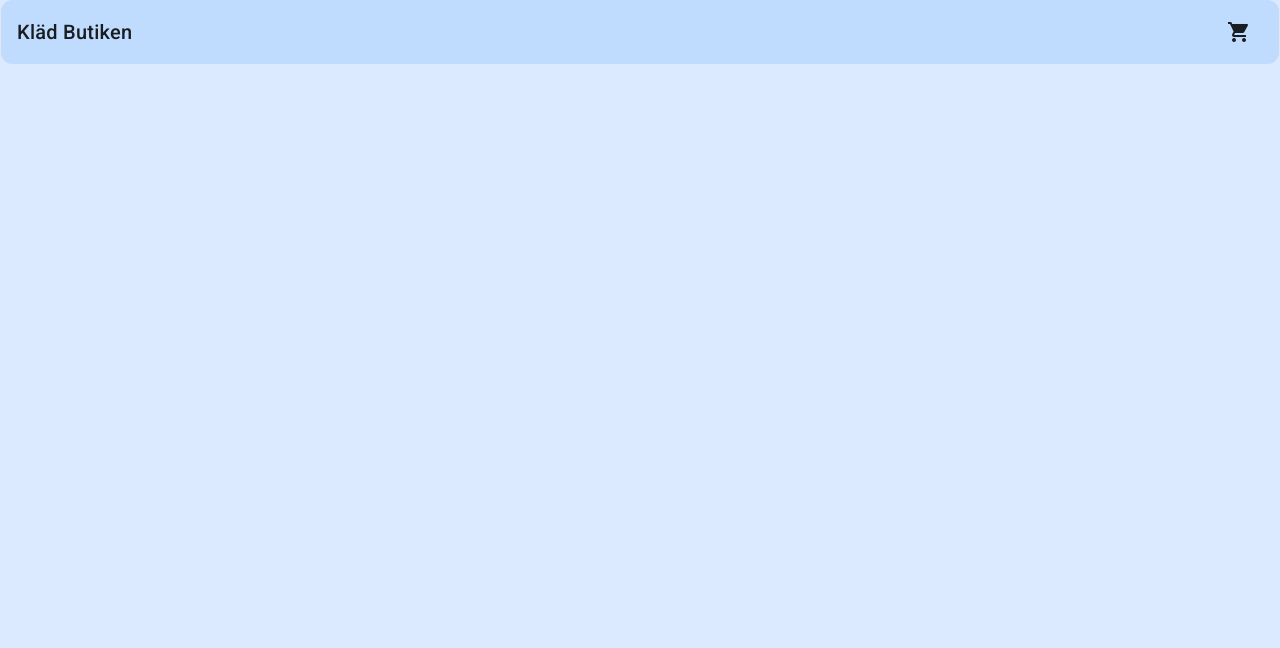
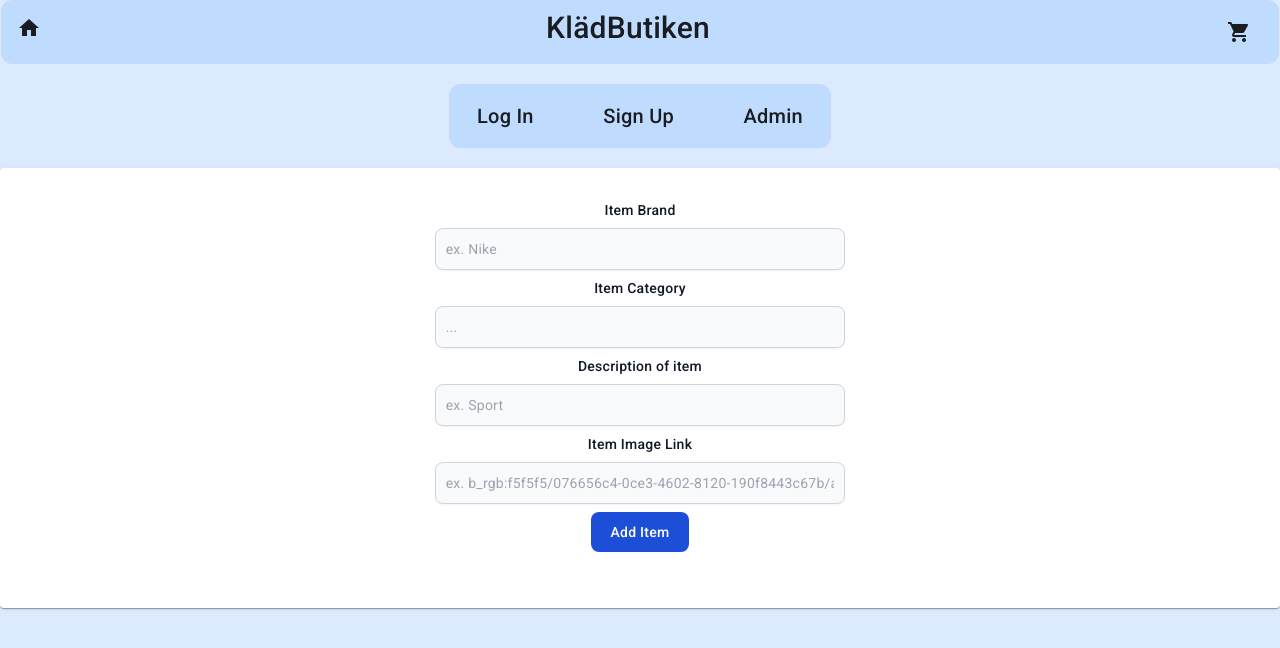
Before and after one commit to NiklasSahlbergNackademin/PanosTest, an Angular app: page /admin in a window 1280 px wide. Before the commit this address led to /. Shown: the top 648 px of the page. Built offline with nearby package versions, Linux system fonts and the light colour scheme.

Commit message:
Admin sida och under navbar

```diff
--- a/src/app/app-routing.module.ts
+++ b/src/app/app-routing.module.ts
@@ -3,12 +3,14 @@ import { RouterModule, Routes } from '@angular/router';
 import { HomeComponent } from './pages/home/home.component';
 import {CartComponent} from "./pages/cart/cart.component";
 import {ReceiptComponent} from "./components/header/receipt/receipt.component";
+import {AdminComponent} from "./pages/admin/admin.component";
 
 const routes: Routes = [
   { path: 'home', component: HomeComponent},
   { path: 'cart', component: CartComponent},
   { path: '', redirectTo: 'home', pathMatch: 'full' },
   { path: 'receipt', component: ReceiptComponent},
+  { path: 'admin', component: AdminComponent}
 ];
 
 @NgModule({
--- a/src/app/app.module.ts
+++ b/src/app/app.module.ts
@@ -25,6 +25,7 @@ import { ProductBoxComponent } from './pages/home/components/product-box/product
 import { CartComponent } from './pages/cart/cart.component';
 import {CartService} from "./services/cart.service";
 import { ReceiptComponent } from './components/header/receipt/receipt.component';
+import { AdminComponent } from './pages/admin/admin.component';
 
 @NgModule({
   declarations: [
@@ -35,7 +36,8 @@ import { ReceiptComponent } from './components/header/receipt/receipt.component'
     FiltersComponent,
     ProductBoxComponent,
     CartComponent,
-    ReceiptComponent
+    ReceiptComponent,
+    AdminComponent
   ],
   imports: [
     BrowserModule,
--- a/src/app/components/header/header.component.html
+++ b/src/app/components/header/header.component.html
@@ -1,5 +1,6 @@
 <mat-toolbar class="justify-between max-w-7xl mx-auto border-x rounded-xl bg-blue-200 mb-5">
-  <a routerLink="home">Kläd Butiken</a>
+  <a routerLink="home"><mat-icon fontIcon="home"></mat-icon></a>
+  <a routerLink="home" class="font-medium leading-tight text-3xl mt-0 mb-2">KlädButiken</a>
   <button mat-icon-button [matMenuTriggerFor]="menu">
     <mat-icon
       [matBadge]="itemsQuantity"
@@ -37,6 +38,10 @@
         </button>
       </div>
   </div>
-
   </mat-menu>
 </mat-toolbar>
+<mat-toolbar class="justify-between max-w-sm mx-auto border-x rounded-xl bg-blue-200 mb-5">
+  <a routerLink="home" class="p-3 rounded-xl hover:bg-blue-400 ">Log In</a>
+  <a routerLink="home" class="p-3 rounded-xl hover:bg-blue-400 ">Sign Up</a>
+  <a routerLink="admin" class="p-3 rounded-xl hover:bg-blue-400 ">Admin</a>
+</mat-toolbar>
--- /dev/null
+++ b/src/app/pages/admin/admin.component.html
@@ -0,0 +1,37 @@
+<mat-card class="max-w-7xl mx-auto bg-blue-100 p-6">
+  <form>
+    <div class="mb-6 flex flex-col items-center">
+      <label for="name" class="block m-2 text-sm font-medium text-gray-900 dark:text-white">Item Brand</label>
+      <input type="text" id="name"
+             class="shadow-sm bg-gray-50 border border-gray-300 text-gray-900 text-sm rounded-lg focus:ring-blue-500
+             focus:border-blue-500 block w-1/3 p-2.5 dark:bg-gray-700 dark:border-gray-600 dark:placeholder-gray-400
+             dark:text-white dark:focus:ring-blue-500 dark:focus:border-blue-500 dark:shadow-sm-light" required
+             placeholder="ex. Nike">
+      <label for="category" class="block m-2 text-sm font-medium text-gray-900 dark:text-white">Item Category</label>
+      <input type="text" id="category"
+             class="shadow-sm bg-gray-50 border border-gray-300 text-gray-900 text-sm rounded-lg focus:ring-blue-500
+              focus:border-blue-500 block w-1/3 p-2.5 dark:bg-gray-700 dark:border-gray-600 dark:placeholder-gray-400
+              dark:text-white dark:focus:ring-blue-500 dark:focus:border-blue-500 dark:shadow-sm-light" required
+             placeholder="...">
+      <label for="description" class="block m-2 text-sm font-medium text-gray-900 dark:text-white">Description of item</label>
+      <input type="text" id="description"
+             class="shadow-sm bg-gray-50 border border-gray-300 text-gray-900 text-sm rounded-lg focus:ring-blue-500
+              focus:border-blue-500 block w-1/3 p-2.5 dark:bg-gray-700 dark:border-gray-600 dark:placeholder-gray-400
+              dark:text-white dark:focus:ring-blue-500 dark:focus:border-blue-500 dark:shadow-sm-light" required
+             placeholder="ex. Sport">
+      <label for="image" class="block m-2 text-sm font-medium text-gray-900 dark:text-white">Item Image Link</label>
+      <input type="text" id="image"
+             class="shadow-sm bg-gray-50 border border-gray-300 text-gray-900 text-sm rounded-lg focus:ring-blue-500
+              focus:border-blue-500 block w-1/3 p-2.5 dark:bg-gray-700 dark:border-gray-600 dark:placeholder-gray-400
+              dark:text-white dark:focus:ring-blue-500 dark:focus:border-blue-500 dark:shadow-sm-light" required
+             placeholder="ex. b_rgb:f5f5f5/076656c4-0ce3-4602-8120-190f8443c67b/air-force-1-luxe-shoes-FXvSPL.png">
+      <button type="submit"
+              class="text-white bg-blue-700 hover:bg-blue-800 focus:ring-4 focus:outline-none
+              focus:ring-blue-300 font-medium rounded-lg m-2 text-sm px-5 py-2.5 text-center
+              dark:bg-blue-600 dark:hover:bg-blue-700 dark:focus:ring-blue-800">
+        Add Item
+      </button>
+
+    </div>
+  </form>
+</mat-card>
```
Also changed, not shown: src/app/pages/admin/admin.component.ts (added, +10 -0 lines), src/app/pages/admin/admin.component.css (added), 1 other file (tests, documents, lock files or other folders).
